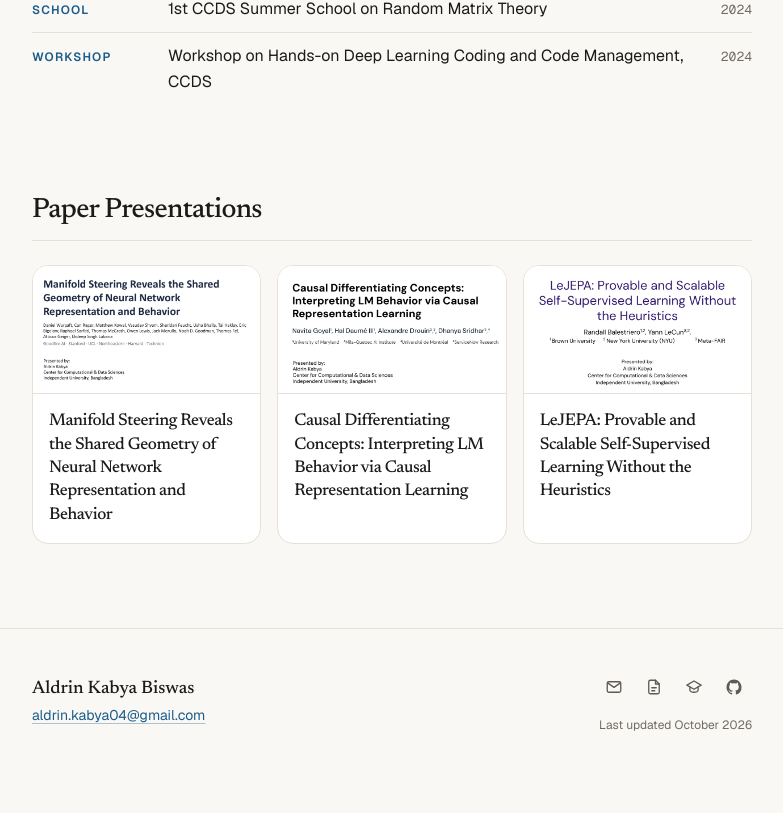
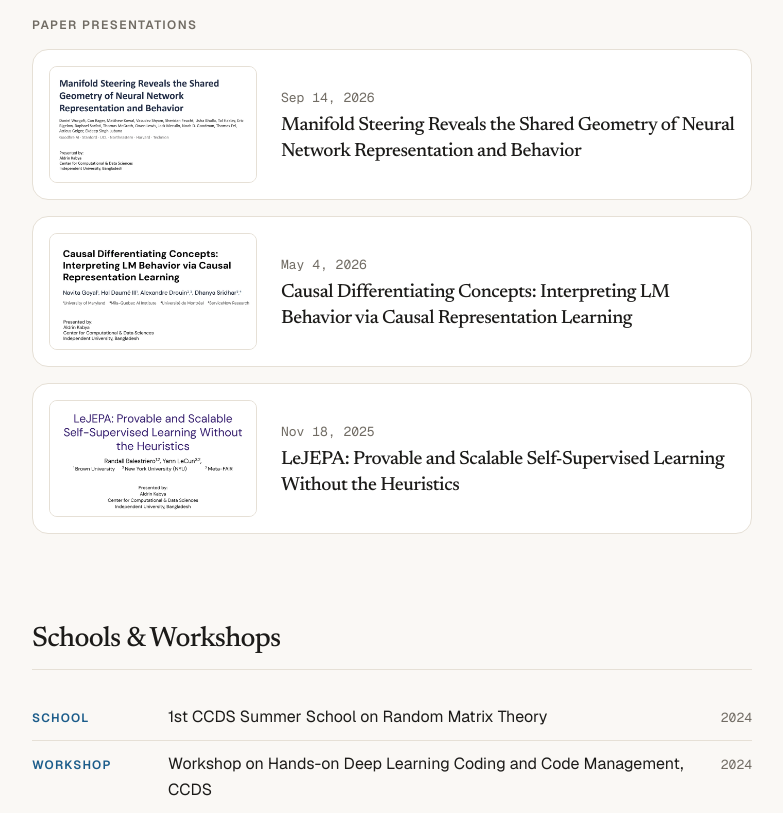
Before and after one commit to aldrinkabya/aldrinkabya.github.io, a Next.js app: page / in a window 1280 px wide. Shown: the part 4967-5780 px from the top of the page, without its empty margins (248-1031 px from the left). Before the commit the page ends 5740 px from the top, so only its background shows below. Built offline with nearby package versions, Linux system fonts and the light colour scheme.

Commit message:
Merge paper presentations into Talks & Presentations as dated horizontal cards; move schools and workshops to their own section

```diff
--- a/src/app/page.tsx
+++ b/src/app/page.tsx
@@ -5,7 +5,7 @@ import { News } from "@/components/News";
 import { Projects } from "@/components/Projects";
 import { Publications } from "@/components/Publications";
 import { Research } from "@/components/Research";
-import { Presentations } from "@/components/Presentations";
+import { Schools } from "@/components/Schools";
 import { Talks } from "@/components/Talks";
 
 export default function Home() {
@@ -19,7 +19,7 @@ export default function Home() {
       <Projects />
       <Education />
       <Talks />
-      <Presentations />
+      <Schools />
     </>
   );
 }
--- a/src/components/Presentations.tsx
+++ /dev/null
@@ -1,35 +0,0 @@
-import { presentations } from "@/content/presentations";
-import { Section } from "./Section";
-
-export function Presentations() {
-  return (
-    <Section id="presentations" title="Paper Presentations">
-      <ul className="grid gap-4 sm:grid-cols-3">
-        {presentations.map((p) => (
-          <li key={p.slides}>
-            <a
-              href={p.slides}
-              target="_blank"
-              rel="noopener noreferrer"
-              className="group block h-full overflow-hidden rounded-2xl border border-border bg-surface transition-all duration-200 hover:shadow-card motion-safe:hover:-translate-y-0.5"
-            >
-              {/* eslint-disable-next-line @next/next/no-img-element -- static export: pre-sized WebP */}
-              <img
-                src={p.thumbnail}
-                alt=""
-                width={800}
-                height={450}
-                loading="lazy"
-                decoding="async"
-                className="aspect-video w-full border-b border-border bg-white object-cover"
-              />
-              <p className="p-4 font-serif text-[1.0625rem] font-medium leading-snug tracking-tight group-hover:text-accent">
-                {p.title}
-              </p>
-            </a>
-          </li>
-        ))}
-      </ul>
-    </Section>
-  );
-}
--- /dev/null
+++ b/src/components/Schools.tsx
@@ -0,0 +1,11 @@
+import { talks } from "@/content/talks";
+import { Section } from "./Section";
+import { TalkRows } from "./Talks";
+
+export function Schools() {
+  return (
+    <Section id="schools" title="Schools & Workshops">
+      <TalkRows items={talks.filter((t) => t.kind === "school" || t.kind === "workshop")} />
+    </Section>
+  );
+}
--- a/src/components/Talks.tsx
+++ b/src/components/Talks.tsx
@@ -1,19 +1,20 @@
+import { presentations } from "@/content/presentations";
 import { talks } from "@/content/talks";
 import type { Talk } from "@/content/types";
+import { formatDate } from "@/lib/format";
 import { Section } from "./Section";
 
-const kindLabel: Record<Talk["kind"], string> = {
+export const kindLabel: Record<Talk["kind"], string> = {
   poster: "Poster",
   talk: "Talk",
   school: "School",
   workshop: "Workshop",
 };
 
-export function Talks() {
+export function TalkRows({ items }: { items: Talk[] }) {
   return (
-    <Section id="talks" title="Talks & Schools">
     <ul className="divide-y divide-border">
-        {talks.map((t) => (
+      {items.map((t) => (
         <li key={t.title} className="grid grid-cols-[1fr_auto] items-baseline gap-x-4 gap-y-1 py-2.5 sm:grid-cols-[7.5rem_1fr_auto]">
           <span className="col-span-2 text-xs font-semibold uppercase tracking-[0.1em] text-accent sm:col-span-1">
             {kindLabel[t.kind]}
@@ -23,6 +24,53 @@ export function Talks() {
         </li>
       ))}
     </ul>
+  );
+}
+
+function GroupLabel({ children }: { children: React.ReactNode }) {
+  return <h3 className="mb-4 text-xs font-semibold uppercase tracking-[0.12em] text-subtle">{children}</h3>;
+}
+
+/** My own talks and posters, then papers by others that I presented at lab meetings. */
+export function Talks() {
+  const own = talks.filter((t) => t.kind === "talk" || t.kind === "poster");
+  return (
+    <Section id="talks" title="Talks & Presentations">
+      <TalkRows items={own} />
+      <div className="mt-8">
+        <GroupLabel>Paper presentations</GroupLabel>
+        <ul className="grid gap-4">
+          {presentations.map((p) => (
+            <li key={p.slides}>
+              <a
+                href={p.slides}
+                target="_blank"
+                rel="noopener noreferrer"
+                className="group grid grid-cols-[8rem_1fr] items-center gap-4 rounded-2xl border border-border bg-surface p-3 transition-all duration-200 hover:shadow-card motion-safe:hover:-translate-y-0.5 sm:grid-cols-[13rem_1fr] sm:gap-6 sm:p-4"
+              >
+                {/* eslint-disable-next-line @next/next/no-img-element -- static export: pre-sized WebP */}
+                <img
+                  src={p.thumbnail}
+                  alt=""
+                  width={800}
+                  height={450}
+                  loading="lazy"
+                  decoding="async"
+                  className="aspect-video w-full rounded-lg border border-border bg-white object-cover"
+                />
+                <div className="min-w-0">
+                  <time dateTime={p.date} className="font-mono text-[0.8125rem] tabular-nums text-subtle">
+                    {formatDate(p.date)}
+                  </time>
+                  <p className="mt-1 font-serif text-[1rem] font-medium leading-snug tracking-tight group-hover:text-accent sm:text-[1.1875rem]">
+                    {p.title}
+                  </p>
+                </div>
+              </a>
+            </li>
+          ))}
+        </ul>
+      </div>
     </Section>
   );
 }
--- a/src/content/presentations.ts
+++ b/src/content/presentations.ts
@@ -4,16 +4,19 @@ import type { Presentation } from "./types";
 export const presentations: Presentation[] = [
   {
     title: "Manifold Steering Reveals the Shared Geometry of Neural Network Representation and Behavior",
+    date: "2026-09-14",
     slides: "/slides/Manifold_Steering_Slides.pdf",
     thumbnail: "/images/slides/manifold-steering.webp",
   },
   {
     title: "Causal Differentiating Concepts: Interpreting LM Behavior via Causal Representation Learning",
+    date: "2026-05-04",
     slides: "/slides/Causal_Differentiating_Concepts_Slides.pdf",
     thumbnail: "/images/slides/causal-differentiating-concepts.webp",
   },
   {
     title: "LeJEPA: Provable and Scalable Self-Supervised Learning Without the Heuristics",
+    date: "2025-11-18",
     slides: "/slides/LeJEPA_Slides.pdf",
     thumbnail: "/images/slides/lejepa.webp",
   },
--- a/src/content/types.ts
+++ b/src/content/types.ts
@@ -123,9 +123,14 @@ export interface Project {
   tags: string[];
 }
 
+/** "2026-09-14". */
+export type IsoDate = `${number}-${number}-${number}`;
+
 export interface Presentation {
   /** The paper's own title. */
   title: string;
+  /** The day it was presented. */
+  date: IsoDate;
   /** Path under public/ to the slides PDF. */
   slides: string;
   /** Path under public/, the title slide as 800x450 WebP. */
--- a/src/lib/format.ts
+++ b/src/lib/format.ts
@@ -1,4 +1,4 @@
-import type { YearMonth } from "@/content/types";
+import type { IsoDate, YearMonth } from "@/content/types";
 
 const months = ["Jan", "Feb", "Mar", "Apr", "May", "Jun", "Jul", "Aug", "Sep", "Oct", "Nov", "Dec"];
 
@@ -14,6 +14,12 @@ export function isoYearMonth(date: YearMonth): string {
   return month ? `${year}-${month.padStart(2, "0")}` : year;
 }
 
+/** "2026-09-14" -> "Sep 14, 2026". */
+export function formatDate(date: IsoDate): string {
+  const [year, month, day] = date.split("-");
+  return `${months[Number(month) - 1]} ${Number(day)}, ${year}`;
+}
+
 /** Build date, e.g. "October 2026". Fixed at build time in a static export. */
 export function buildDate(): string {
   return new Date().toLocaleDateString("en-GB", { month: "long", year: "numeric" });
--- a/src/lib/site.ts
+++ b/src/lib/site.ts
@@ -11,10 +11,10 @@ export const sections = [
   { id: "projects", label: "Projects" },
   { id: "education", label: "Education" },
   { id: "talks", label: "Talks" },
-  { id: "presentations", label: "Presentations" },
+  { id: "schools", label: "Schools" },
 ] as const;
 
 export type SectionId = (typeof sections)[number]["id"];
 
-/** The sections linked from the nav. News sits right under the hero, so it needs no link; Paper Presentations is left out to keep the nav short. */
-export const navSections = sections.filter((s) => s.id !== "news" && s.id !== "presentations");
+/** The sections linked from the nav. News sits right under the hero, so it needs no link; Schools & Workshops is left out to keep the nav short. */
+export const navSections = sections.filter((s) => s.id !== "news" && s.id !== "schools");
```
Lines whose indentation alone changed are shown as unchanged.
